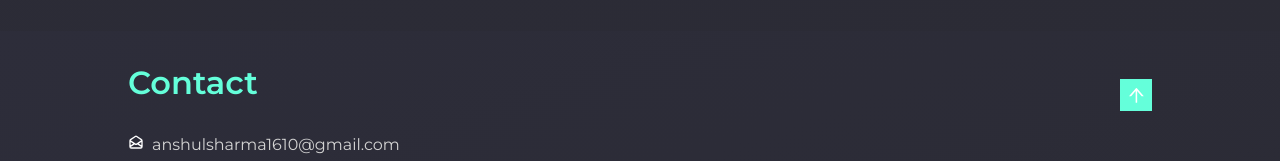
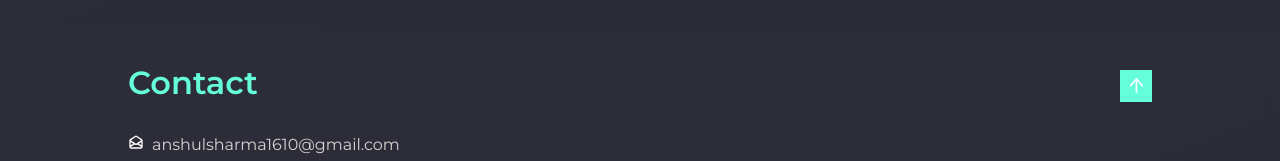
Before and after one commit to anshulsharma1610/portfolio, a React (Create React App) app: page / in a window 1280 px wide. Shown: the part 4351-4512 px from the top of the page. Built offline with nearby package versions, Linux system fonts and the light colour scheme; the HTML template or start-up script is replaced by a standard one.

Commit message:
up arrow bug fix

```diff
--- a/src/components/Contact/Contact.jsx
+++ b/src/components/Contact/Contact.jsx
@@ -198,6 +198,7 @@ const Profile = styled.div`
         }
     }
 `;
+
 const ArrowUp = styled.div`
     width: 2rem;
     height: 2rem;
@@ -209,11 +210,12 @@ const ArrowUp = styled.div`
     cursor: pointer;
     font-size: 1.3rem;
     font-weight: 700;
-    margin-top: 1rem;
+    margin-top: 0.4rem;
     @media (max-width: 650px) {
-        position: fixed;
-        bottom: 15rem;
-        right: 3rem;
+        display: flex;
+        position: absolute;
+        bottom: 18.4rem;
+        right: 2rem;
         z-index: 999;
     }
 `;
```
